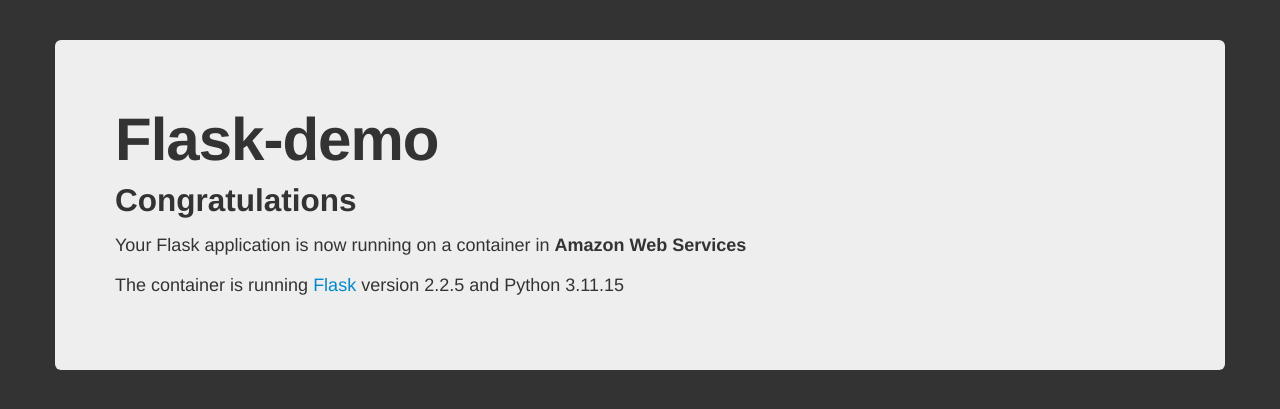
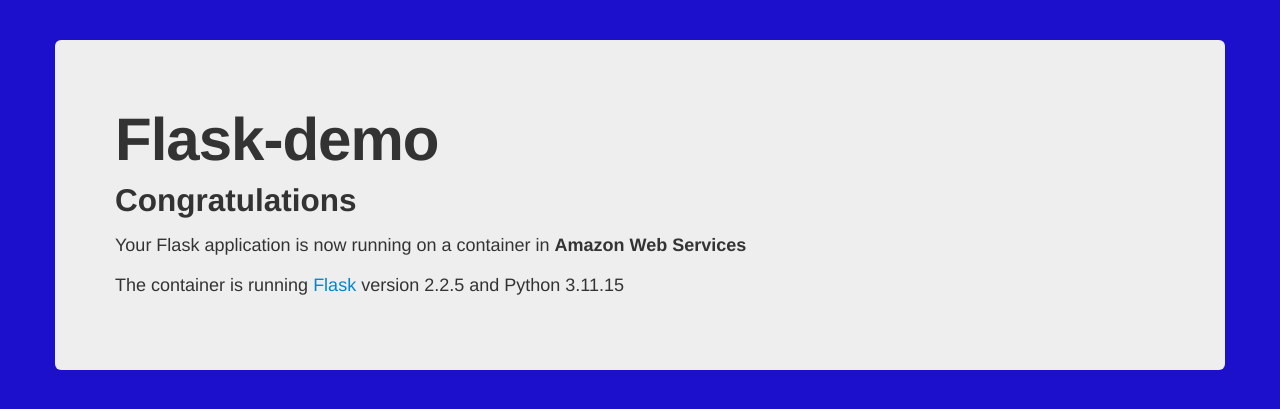
Before and after one commit to samuelhailemariam/aws-ecs-fargate-cicd-cdk, a Flask app: page / in a window 1280 px wide. Shown: the top 409 px of the page. Run offline with Flask 2, Linux system fonts and the light colour scheme.

Commit message:
update to index.html

```diff
--- a/docker-app/templates/index.html
+++ b/docker-app/templates/index.html
@@ -9,7 +9,7 @@
     <style>
       body {
         margin-top: 40px;
-        background-color: #333;
+        background-color: rgb(28, 16, 204);
       }
     </style>
     <link href="static/css/bootstrap-responsive.min.css" rel="stylesheet" />
```
